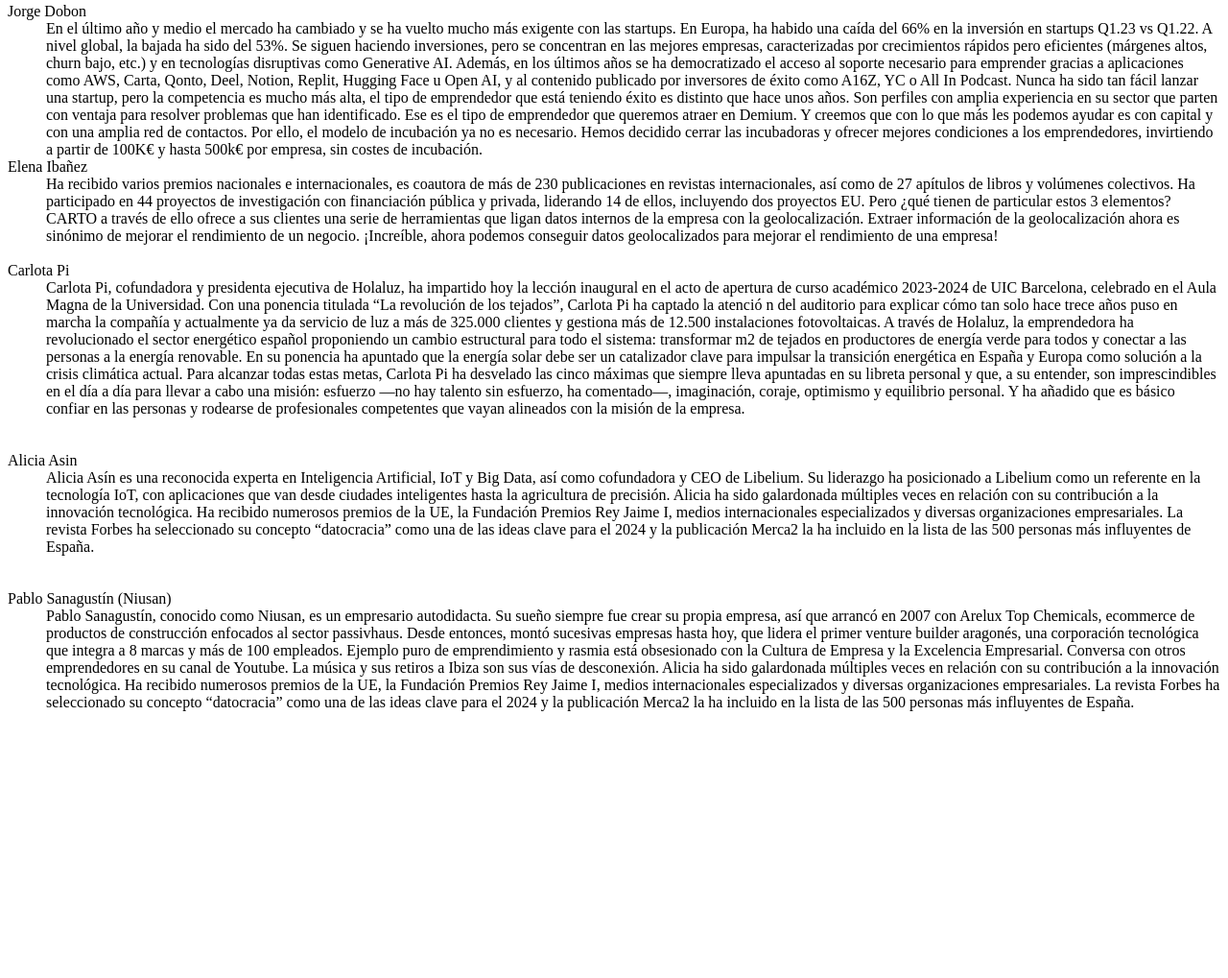
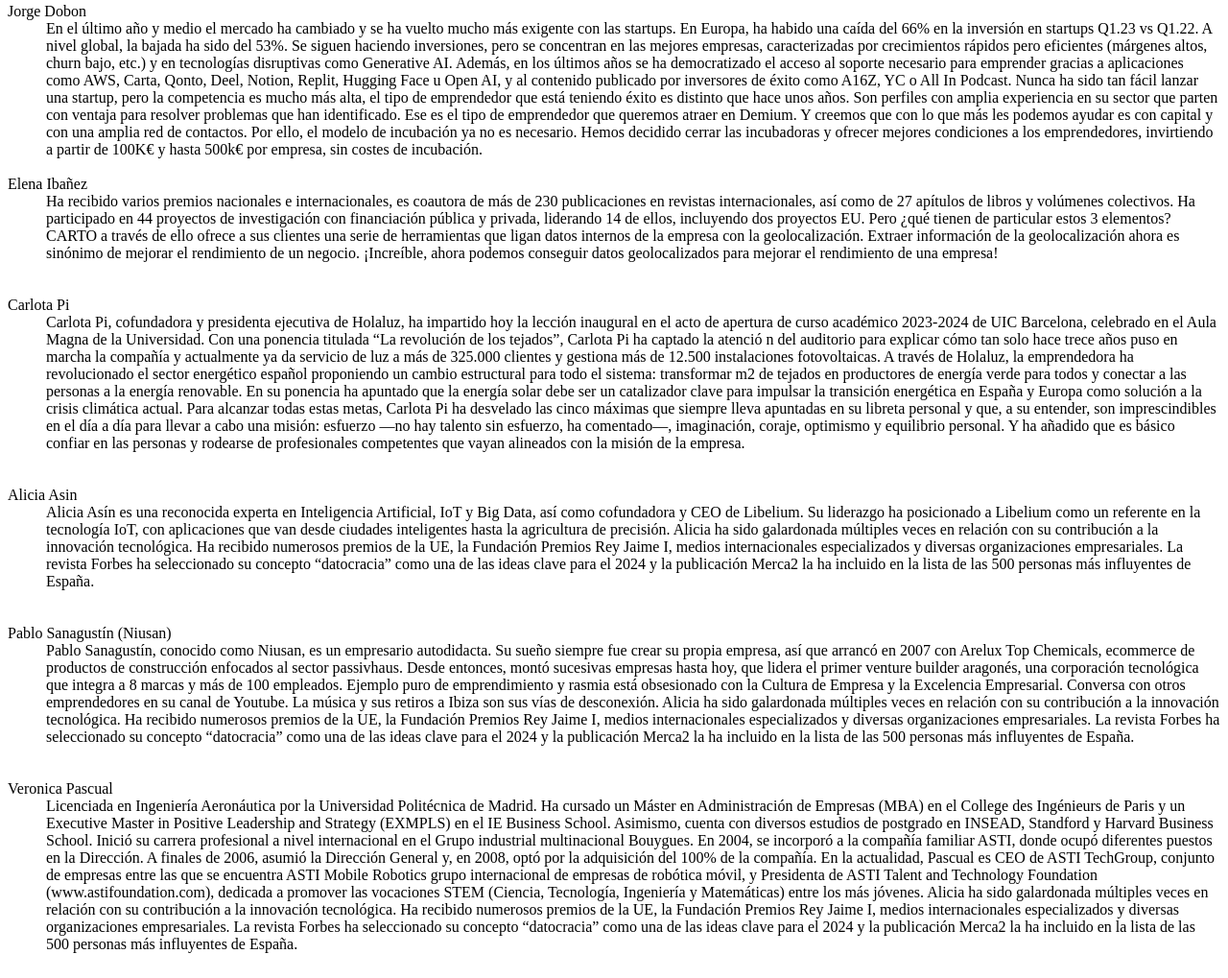
Before and after one commit to ruthTuti/Primer-Perfil, a plain HTML site: page Index.html in a window 1280 px wide. Shown: the part 597-1616 px from the top of the page at 96% size. Before the commit the page ends 1364 px from the top, so only its background shows below. Drawn offline with Linux system fonts and the light colour scheme.

Commit message:
version 3

```diff
--- a/Index.html
+++ b/Index.html
@@ -24,8 +24,12 @@
              que pueden ser implementadas en cualquier lugar del mundo.</p>
         </dd>
     </br>
+
         <br>
+        <div class="emprendedor">
         <dt class="col-sm-3">Javier de la Torre</dt>
+    </div>
+
         <dd class="col-sm-9">Javier de la Torre es fundador y CSO de CARTO, una empresa que
             se basa en 3 pilares o, mejor dicho, softwares: builder, engine y data observatory.
 
@@ -33,10 +37,9 @@
             serie de herramientas que ligan datos internos de la empresa con la geolocalización.
             Extraer información de la geolocalización ahora es sinónimo de mejorar el rendimiento de un negocio.
             ¡Increíble, ahora podemos conseguir datos geolocalizados para mejorar el rendimiento de una empresa!
+         </dd>
+    </br>
 
-
-        </dd>
-    </br>
          <br>
         <dt class="col-sm-3 text-truncate">Rafael Ferrer</dt>
         <dd class="col-sm-9">Ingeniero informático, verano innovador. Muy entusiasta de las nuevas tecnologías y empresas.
@@ -83,7 +86,7 @@
                 con una amplia red de contactos. Por ello, el modelo de incubación ya no es necesario.
                 Hemos decidido cerrar las incubadoras y ofrecer mejores condiciones a los emprendedores,
                  invirtiendo a partir de 100K€ y hasta 500k€ por empresa, sin costes de incubación.
-
+      </br>
                  <br>
                  <dt class="col-sm-3">Elena Ibañez</dt>
                  <dd class="col-sm-9">Ha recibido varios premios nacionales e internacionales, es coautora de más de 230 publicaciones en revistas internacionales, así como de 27
@@ -97,7 +100,7 @@
 
 
                  </dd>
-
+                </br>
 
                  <br>
 
@@ -179,5 +182,34 @@
 
 
       </dd>
+
+
+
+      <br>
+
+      <dt class="col-sm-3"> Veronica Pascual </dt>
+          <dd class="col-sm-9"> Licenciada en Ingeniería Aeronáutica por la Universidad Politécnica de Madrid. Ha cursado un Máster en Administración de Empresas (MBA) en el College des Ingénieurs de Paris y un Executive Master in Positive Leadership and Strategy (EXMPLS) en el IE Business School. Asimismo, cuenta con diversos estudios de postgrado en INSEAD, Standford y Harvard Business School.
+
+            Inició su carrera profesional a nivel internacional en el Grupo industrial multinacional Bouygues. En 2004, se incorporó a la compañía familiar
+             ASTI, donde ocupó diferentes puestos en la Dirección. A finales de 2006, asumió la Dirección General y, en 2008, optó por la adquisición del
+              100% de la compañía. En la actualidad, Pascual es CEO de ASTI TechGroup, conjunto de empresas entre las que se encuentra ASTI Mobile Robotics
+            grupo internacional de empresas de robótica móvil, y Presidenta de ASTI
+             Talent and Technology Foundation (www.astifoundation.com), dedicada a promover las vocaciones STEM
+             (Ciencia, Tecnología, Ingeniería y Matemáticas) entre los más jóvenes.
+              Alicia ha sido galardonada múltiples veces en relación con su contribución a
+               la innovación tecnológica.
+               Ha recibido numerosos premios de la UE, la Fundación Premios Rey Jaime I, medios internacionales especializados
+               y diversas organizaciones empresariales. La revista Forbes
+              ha seleccionado su concepto “datocracia” como una de las ideas clave para el 2024 y la publicación Merca2 la ha
+               incluido en la lista de las 500 personas más influyentes de España.
+
+
+              </dd>
+
+             </br>
+
+
+
+</dd>
 </body>
 </html>
--- a/style.css
+++ b/style.css
@@ -0,0 +1,4 @@
+.col-sm-3 {
+    border-radius: 50px;
+    border-style: double;
+}
```
